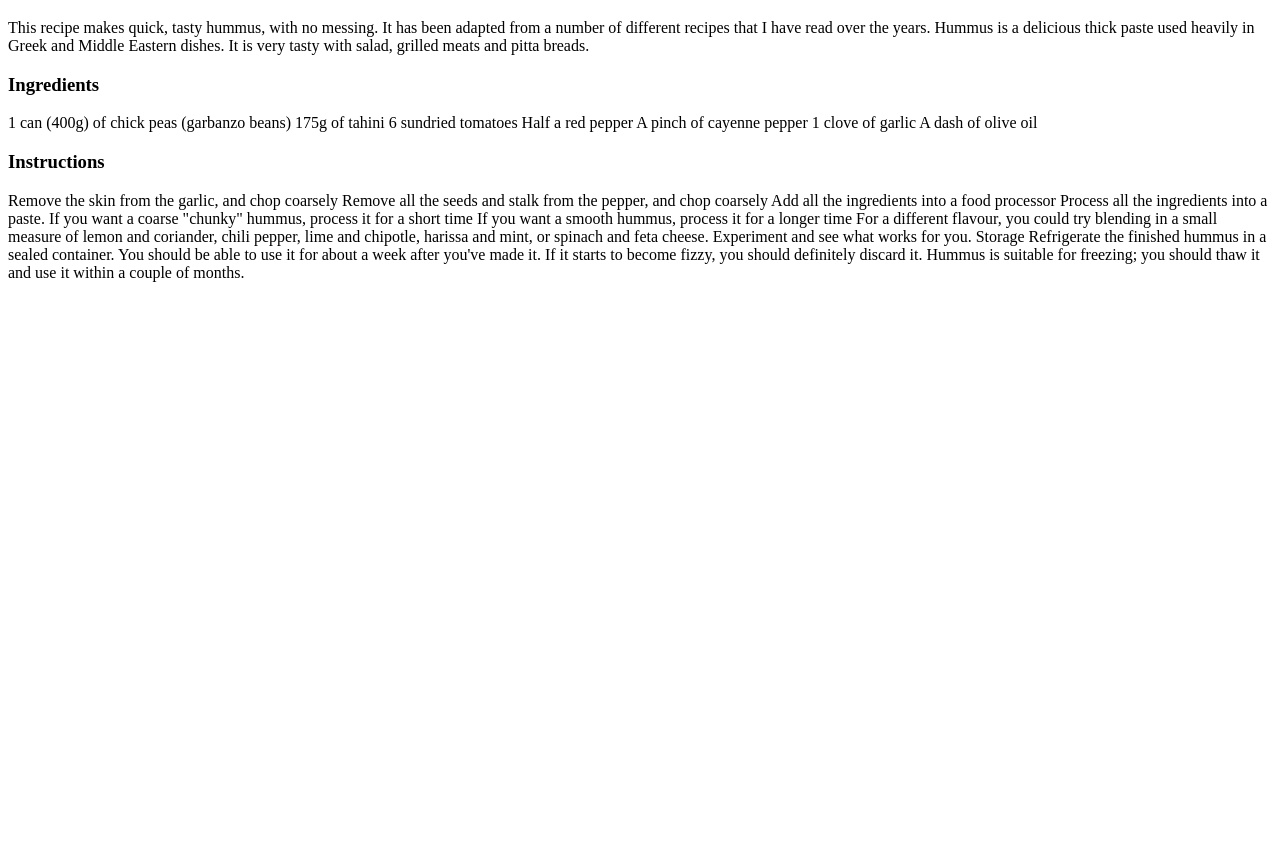
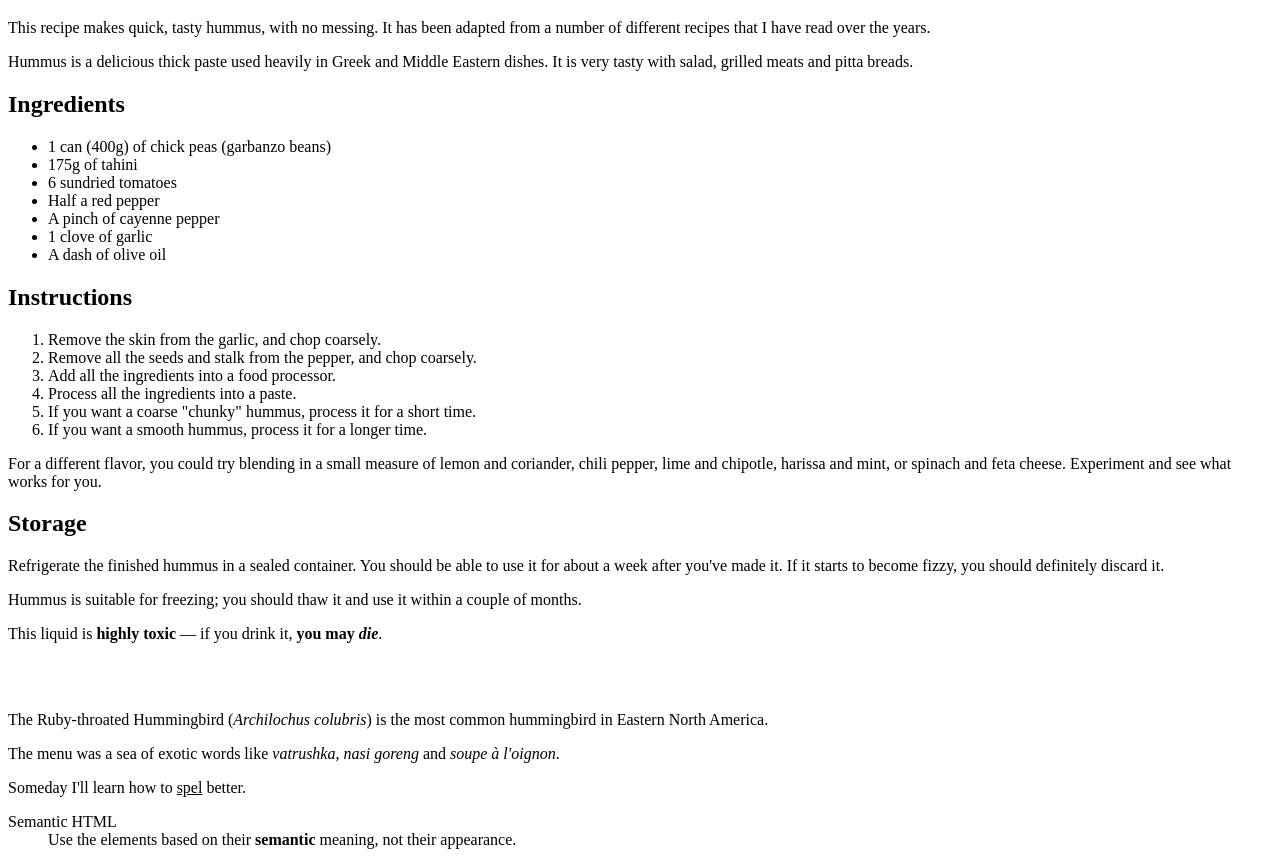
Before and after one commit to zhechengQoo/HTML_tutorial, a plain HTML site: page text_start.html in a window 1280 px wide. Shown: the part 61-926 px from the top of the page. Before the commit the page ends 800 px from the top, so only its background shows below. Drawn offline with Linux system fonts and the light colour scheme.

Commit message:
complete test_start

```diff
--- a/text_start.html
+++ b/text_start.html
@@ -1,5 +1,6 @@
 <!DOCTYPE html>
 <html lang="en-us">
+
 <head>
   <meta charset="utf-8">
   <meta name="viewport" content="width=device-width">
@@ -10,37 +11,72 @@
 <body>
   <h1>Quick hummus recipe</h1>
 
-    This recipe makes quick, tasty hummus, with no messing. It has been adapted from a number of different recipes that I have read over the years.
+  <p>This recipe makes quick, tasty hummus, with no messing. It has been adapted from a number of different recipes that
+    I have read over the years.</p>
 
-    Hummus is a delicious thick paste used heavily in Greek and Middle Eastern dishes. It is very tasty with salad, grilled meats and pitta breads.
+  <p>Hummus is a delicious thick paste used heavily in Greek and Middle Eastern dishes. It is very tasty with salad,
+    grilled meats and pitta breads.</p>
 
-    <h3>Ingredients</h3>
+  <h2>Ingredients</h2>
 
-    1 can (400g) of chick peas (garbanzo beans)
-    175g of tahini
-    6 sundried tomatoes
-    Half a red pepper
-    A pinch of cayenne pepper
-    1 clove of garlic
-    A dash of olive oil
+  <ul>
+    <li>1 can (400g) of chick peas (garbanzo beans)</li>
+    <li>175g of tahini</li>
+    <li>6 sundried tomatoes</li>
+    <li>Half a red pepper</li>
+    <li>A pinch of cayenne pepper</li>
+    <li>1 clove of garlic</li>
+    <li>A dash of olive oil</li>
+  </ul>
 
-    <h3>Instructions</h3>
+  <h2>Instructions</h2>
 
-    Remove the skin from the garlic, and chop coarsely
-    Remove all the seeds and stalk from the pepper, and chop coarsely
-    Add all the ingredients into a food processor
-    Process all the ingredients into a paste.
-    If you want a coarse "chunky" hummus, process it for a short time
-    If you want a smooth hummus, process it for a longer time
+  <ol>
+    <li>Remove the skin from the garlic, and chop coarsely.</li>
+    <li>Remove all the seeds and stalk from the pepper, and chop coarsely.</li>
+    <li>Add all the ingredients into a food processor.</li>
+    <li>Process all the ingredients into a paste.</li>
+    <li>If you want a coarse "chunky" hummus, process it for a short time.</li>
+    <li>If you want a smooth hummus, process it for a longer time.</li>
+  </ol>
 
-    For a different flavour, you could try blending in a small measure of lemon and coriander, chili pepper, lime and chipotle, harissa and mint, or spinach and feta cheese. Experiment and see what works for you.
+  <p>For a different flavor, you could try blending in a small measure of lemon and coriander, chili pepper, lime and
+    chipotle, harissa and mint, or spinach and feta cheese. Experiment and see what works for you.</p>
 
-    Storage
+  <h2>Storage</h2>
 
-    Refrigerate the finished hummus in a sealed container. You should be able to use it for about a week after you've made it. If it starts to become fizzy, you should definitely discard it.
+  <p>Refrigerate the finished hummus in a sealed container. You should be able to use it for about a week after you've
+    made it. If it starts to become fizzy, you should definitely discard it.</p>
 
-    Hummus is suitable for freezing; you should thaw it and use it within a couple of months.
+  <p>Hummus is suitable for freezing; you should thaw it and use it within a couple of months.</p>
 
+  <p>This liquid is <strong>highly toxic</strong> —
+    if you drink it, <strong>you may <em>die</em></strong>.</p>
 
+    <br><br>
+  <!-- scientific names -->
+  <p>
+    The Ruby-throated Hummingbird (<i>Archilochus colubris</i>) is the most common
+    hummingbird in Eastern North America.
+  </p>
+
+  <!-- foreign words -->
+  <p>
+    The menu was a sea of exotic words like <i lang="uk-latn">vatrushka</i>,
+    <i lang="id">nasi goreng</i> and <i lang="fr">soupe à l'oignon</i>.
+  </p>
+
+  <!-- a known misspelling -->
+  <p>Someday I'll learn how to <u class="spelling-error">spel</u> better.</p>
+
+  <!-- term being defined when used in a definition -->
+  <dl>
+    <dt>Semantic HTML</dt>
+    <dd>
+      Use the elements based on their <b>semantic</b> meaning, not their
+      appearance.
+    </dd>
+  </dl>
 </body>
+
 </html>
```
Lines whose indentation alone changed are shown as unchanged.
